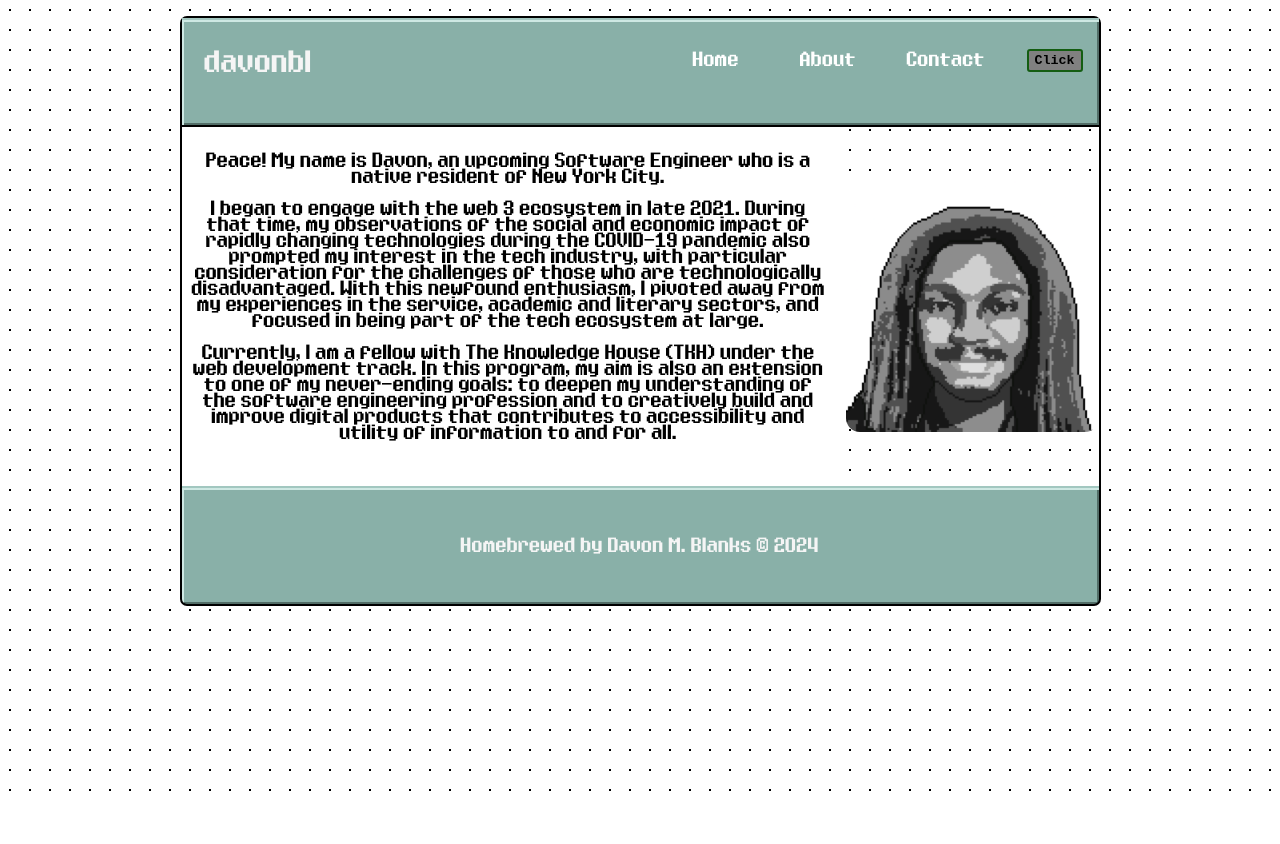
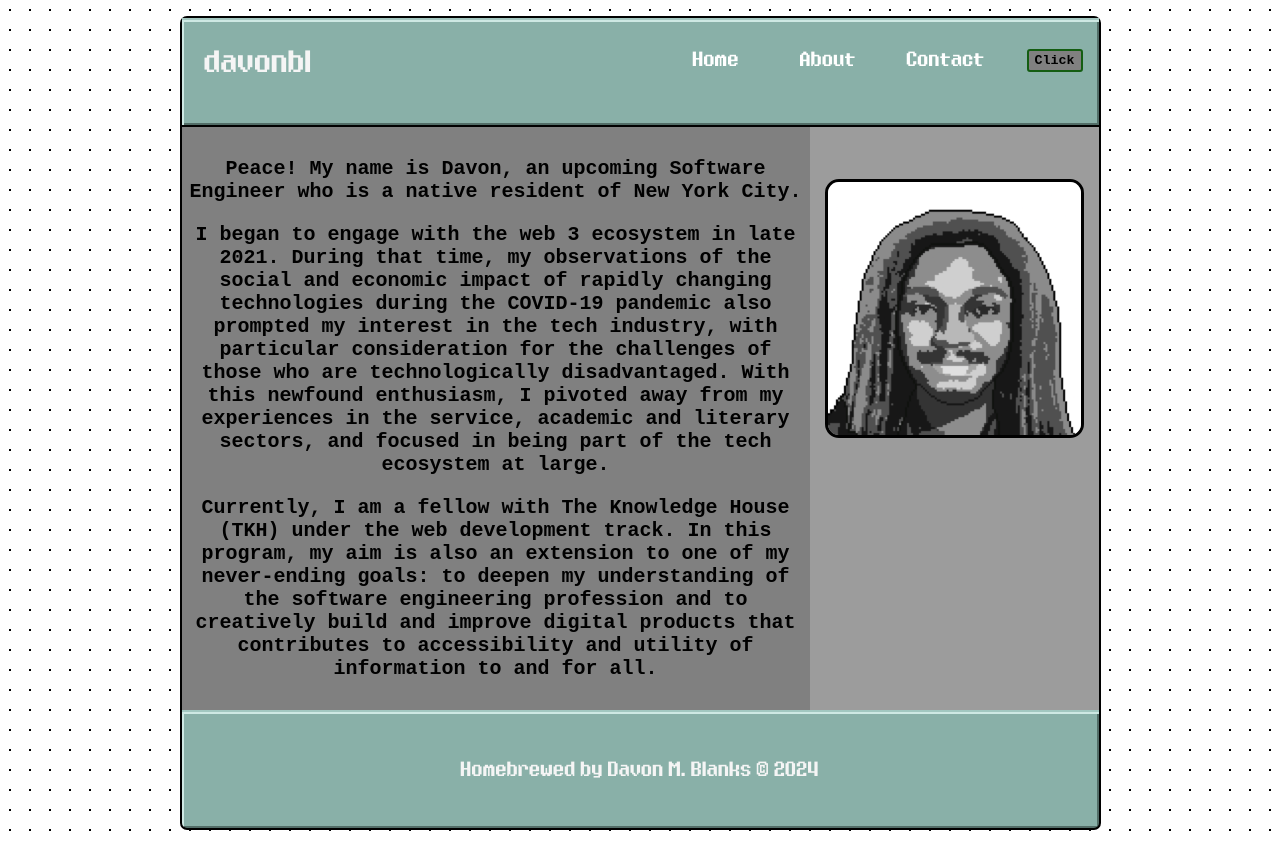
Before and after one commit to davonbl/davonbl-portfolio-v2, a React (Vite) app: page /about in a window 1280 px wide. Before the commit the page ends 800 px from the top, so only its background shows below. Built offline with nearby package versions, Linux system fonts and the light colour scheme.

Commit message:
did some styling edits on the About page

```diff
--- a/src/assets/styles/About.css
+++ b/src/assets/styles/About.css
@@ -1,21 +1,32 @@
 .about-me__photo, .about-me__info{
+    background-color: #9c9c9c;
     text-align: center;
 }
 
-.about-me__photo-edit{
+.about-me__photo{
+    border-bottom: 2px solid black;
+}
+
+.about-me__photo-edit {
+    background-color: #9c9c9c;
     border-radius: .875rem;
     height: 15.8125rem;
     margin: 3.25rem auto;
+    border: 3.5px solid black;
 }
 
 .about-me__info{
-    background-color: white;
+    /* background-color: white; */
     color: black;
-    border-radius: 9px;
+    /* border-radius: 9px; */
     padding-top: 10px;
     padding-bottom: 10px;
     padding-right: 5px;
     padding-left: 5px;
+    font-family: monospace;
+    font-weight: 800;
+    font-size: 20px;
+    background-color: gray;
 }
 
 /****************
@@ -31,7 +42,13 @@
     .about-me{
         display: flex;
         flex-direction: row-reverse;
-        gap: 10px;
+        /* gap: 10px;  */
+    }
+
+    .about-me__photo {
+        border-bottom: none;
+        padding-left: 15px;
+        padding-right: 15px;
     }
 }
 
```
